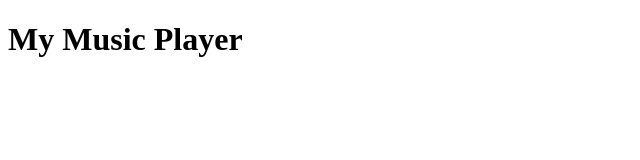
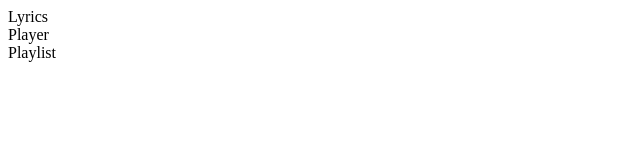
Before and after one commit to gyomber32/electron-AGMusic, an Electron app: page mainWindow.html in a window 1280 px wide. Shown: the whole page, without its empty margins (0-640 px from the left). Drawn offline with Linux system fonts and the light colour scheme.

Commit message:
project structure done

```diff
--- a/mainWindow.html
+++ b/mainWindow.html
@@ -4,7 +4,9 @@
         <title>AG Music Player</title>
     </head>
     <body>
-        <h1>My Music Player</h1>
+        <div>Lyrics</div>
+        <div>Player</div>
+        <div>Playlist</div>
     </body>
     <script>
         require('./renderer.js');
--- a/package.json
+++ b/package.json
@@ -4,6 +4,7 @@
   "description": "Desktop music player",
   "main": "main.js",
   "scripts": {
+    "start-dev": "nodemon --watch * --exec 'electron .'",
     "start": "electron .",
     "test": "echo \"Error: no test specified\" && exit 1"
   },
@@ -22,5 +23,8 @@
   "homepage": "https://github.com/gyomber32/electron-AGMusic#readme",
   "dependencies": {
     "electron": "^8.0.2"
+  },
+  "devDependencies": {
+    "nodemon": "^2.0.2"
   }
 }
```
Also changed, not shown: 1 other file.
